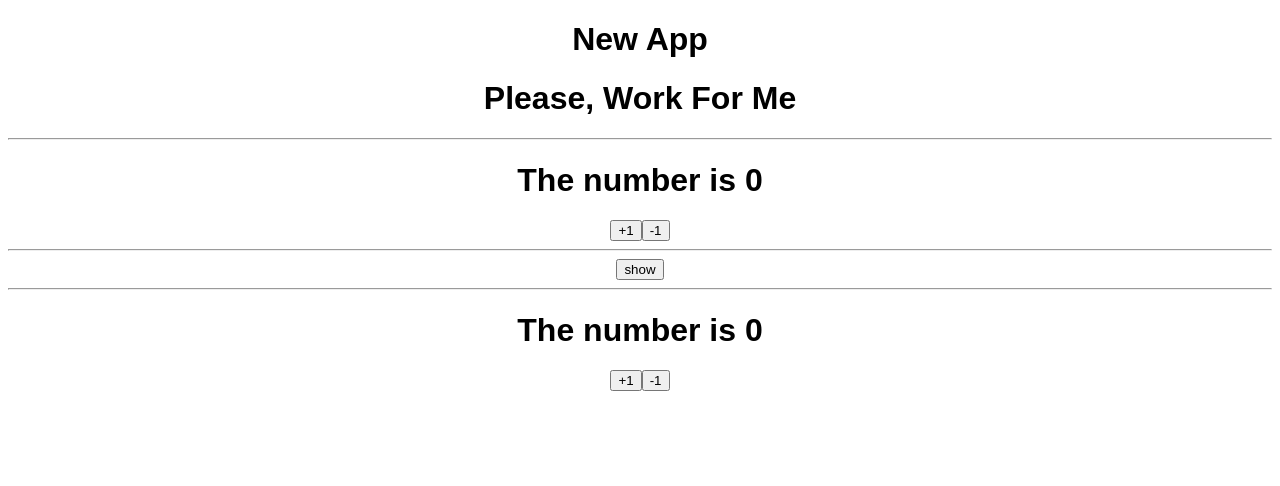
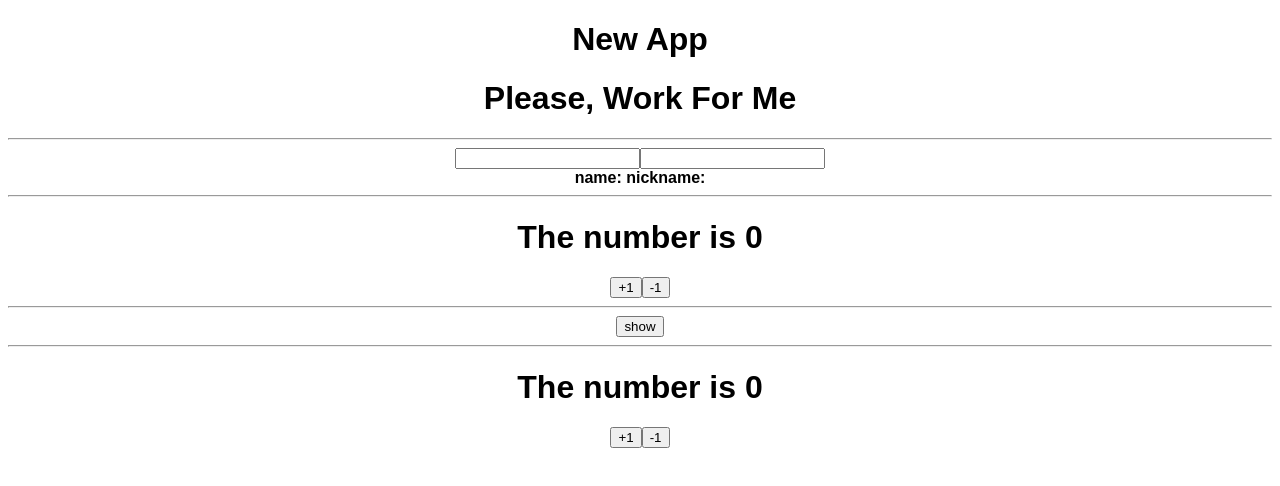
Before and after one commit to gosunman/theArtOfReact, a React (Create React App) app: page / in a window 1280 px wide. Shown: the top 486 px of the page. Built offline with nearby package versions, Linux system fonts and the light colour scheme.

Commit message:
8.3 useReduce done

```diff
--- a/src/App.js
+++ b/src/App.js
@@ -2,6 +2,7 @@
 import Counter from "./Counter";
 import Info from "./Info";
 import ForReducer from "./ForReducer";
+import ForReducer2 from "./ForReducer2";
 
 import "./styles.css";
 
@@ -12,6 +13,8 @@
     <div className="App">
       <h1>New App</h1>
       <h1>Please, Work For Me</h1>
+      <hr />
+      <ForReducer2 />
       <hr />
       <ForReducer />
       <hr />
--- /dev/null
+++ b/src/ForReducer2.js
@@ -0,0 +1,34 @@
+import React, { useReducer } from "react";
+
+function reducer(state, action) {
+  return {
+    ...state,
+    [action.name]: action.value
+  };
+}
+
+export default function ForReducer2() {
+  const [state, dispatch] = useReducer(reducer, {
+    name: "",
+    nickname: ""
+  });
+
+  const { name, nickname } = state;
+
+  const onChange = (e) => {
+    dispatch(e.target);
+  };
+
+  return (
+    <div>
+      <div>
+        <input name="name" value={name} onChange={onChange} />
+        <input name="nickname" value={nickname} onChange={onChange} />
+      </div>
+      <div>
+        <b>name:</b> {name}
+        <b>nickname:</b> {nickname}
+      </div>
+    </div>
+  );
+}
```
